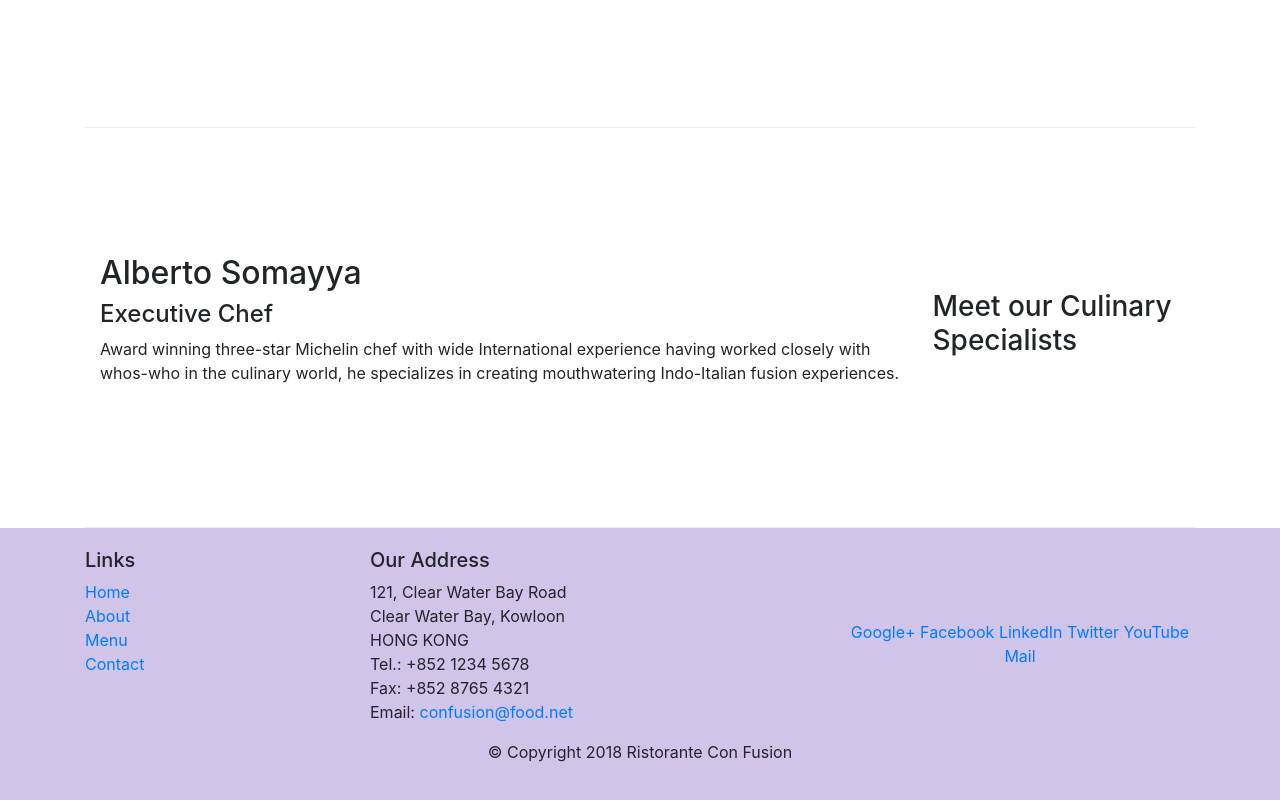
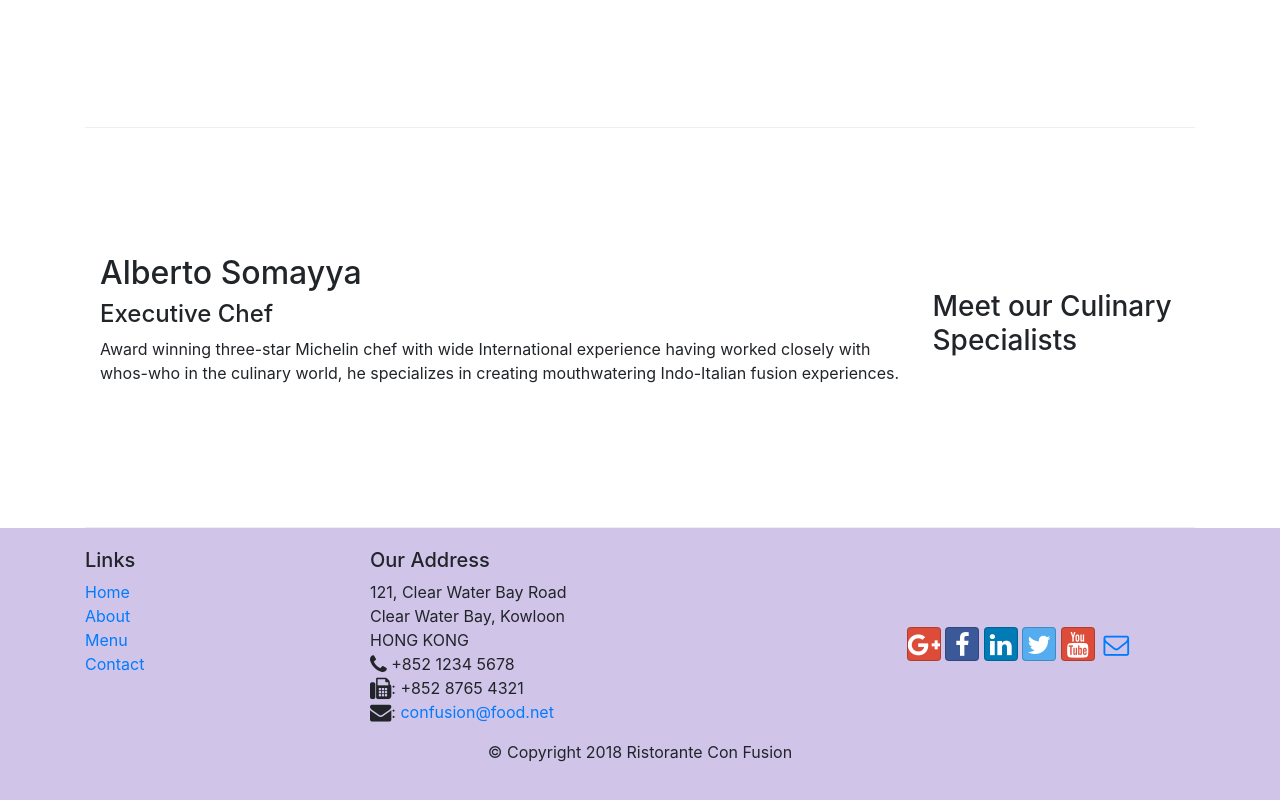
Before and after one commit to atul-dhamija/Restaurant_Website, a website: page index.html in a window 1280 px wide. Shown: the part 1007-1807 px from the top of the page. Drawn offline with nearby package versions, Linux system fonts and the light colour scheme.

Commit message:
Icon Fonts

```diff
--- a/index.html
+++ b/index.html
@@ -106,19 +106,19 @@
 		              121, Clear Water Bay Road<br>
 		              Clear Water Bay, Kowloon<br>
 		              HONG KONG<br>
-		              Tel.: +852 1234 5678<br>
-		              Fax: +852 8765 4321<br>
-		              Email: <a href="mailto:confusion@food.net">confusion@food.net</a>
+		              <i class="fa fa-phone fa-lg"></i> +852 1234 5678<br>
+		              <i class="fa fa-fax fa-lg"></i>: +852 8765 4321<br>
+		              <i class="fa fa-envelope fa-lg"></i>: <a href="mailto:confusion@food.net">confusion@food.net</a>
 		           </address>
                 </div>
                 <div class="col-12 col-sm-4 align-self-center">
                     <div class="text-center">
-                        <a href="http://google.com/+">Google+</a>
-                        <a href="http://www.facebook.com/profile.php?id=">Facebook</a>
-                        <a href="http://www.linkedin.com/in/">LinkedIn</a>
-                        <a href="http://twitter.com/">Twitter</a>
-                        <a href="http://youtube.com/">YouTube</a>
-                        <a href="mailto:">Mail</a>
+                        <a class="btn btn-social-icon btn-google" href="http://google.com/+"><i class="fa fa-google-plus fa-lg"></i></a>
+                        <a class="btn btn-social-icon btn-facebook" href="http://www.facebook.com/profile.php?id="><i class="fa fa-facebook fa-lg"></i></a>
+                        <a class="btn btn-social-icon btn-linkedin" href="http://www.linkedin.com/in/"><i class="fa fa-linkedin fa-lg"></i></a>
+                        <a class="btn btn-social-icon btn-twitter" href="http://twitter.com/"><i class="fa fa-twitter fa-lg"></i></a>
+                        <a class="btn btn-social-icon btn-google" href="http://youtube.com/"><i class="fa fa-youtube fa-lg"></i></a>
+                        <a class="btn btn-social-icon " href="mailto:"><i class="fa fa-envelope-o fa-lg"></i></a>
                     </div>
                 </div>
            </div>
--- a/package.json
+++ b/package.json
@@ -24,5 +24,8 @@
     "font-awesome": "^4.7.0",
     "jquery": "^3.3.1",
     "popper.js": "^1.12.9"
+  },
+  "devDependencies": {
+    "lite-server": "2.3"
   }
 }
```
Also changed, not shown: aboutus.html (+9 -9 lines), 1 other file.
